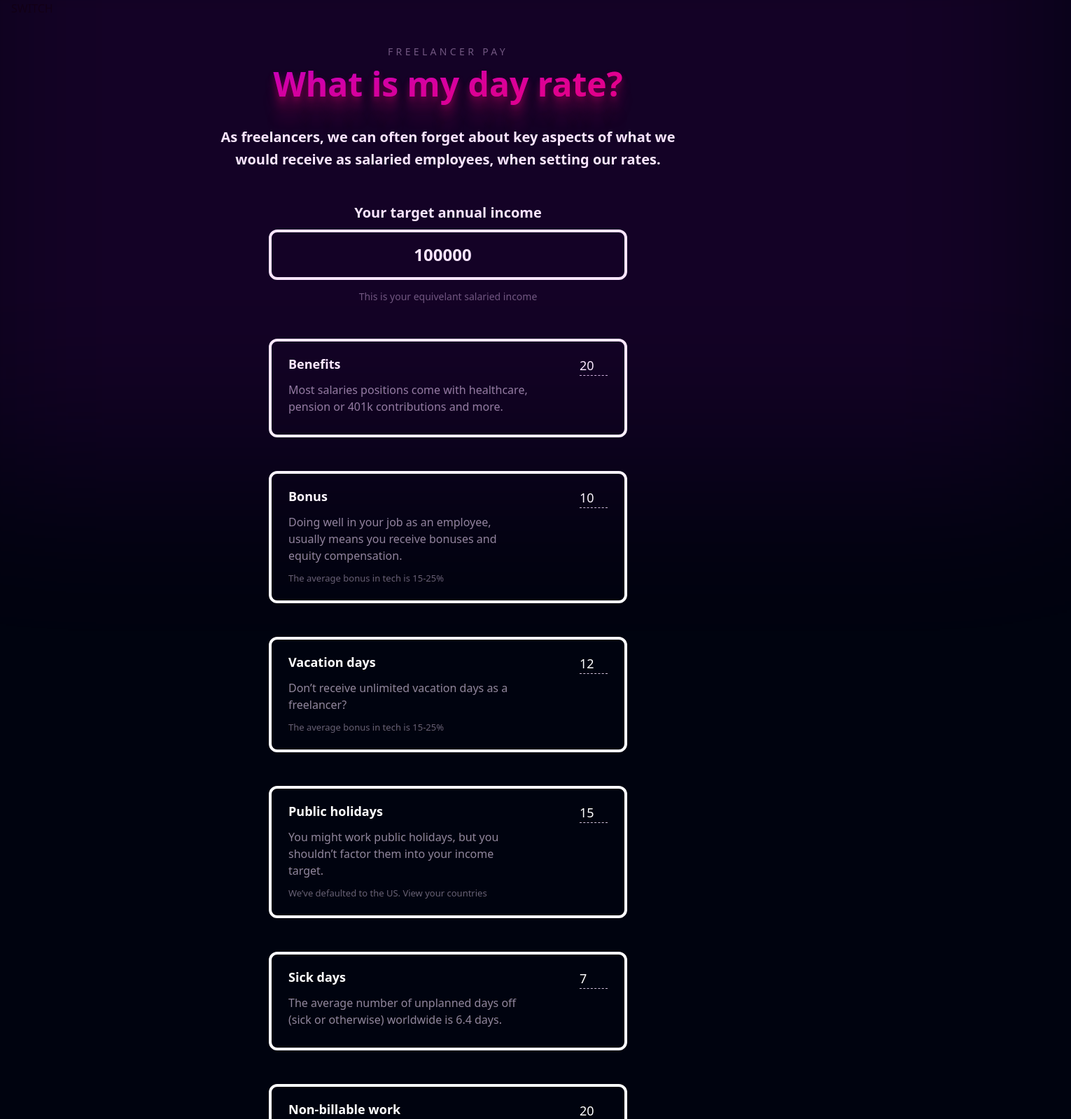
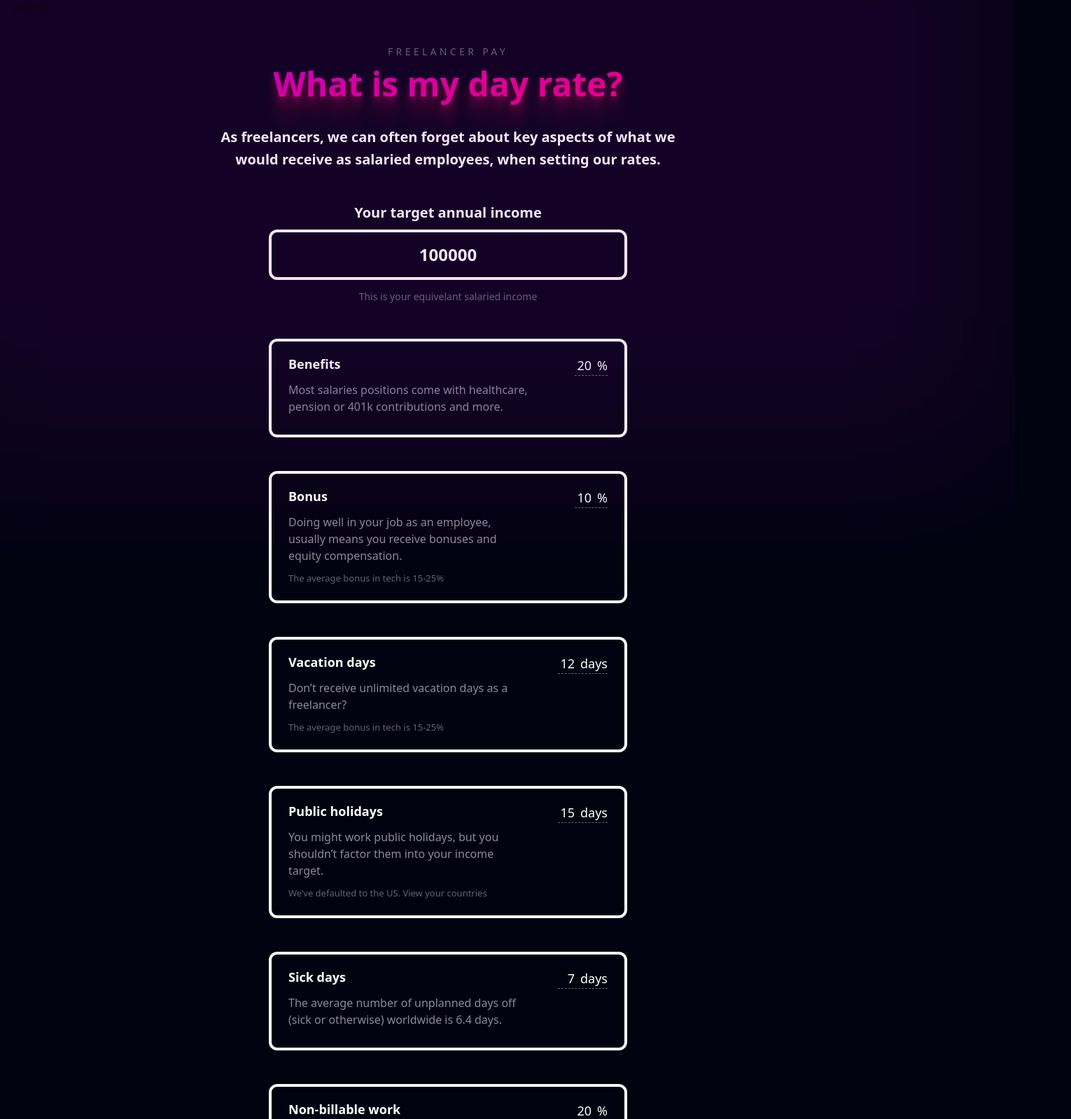
Before and after one commit to simonminton/whatismydayrate, a Vue app: page / in a window 1280 px wide. Shown: the top 1599 px of the page at 70% size, 1530 px wide, since content can reach past the window. Built offline with nearby package versions, Linux system fonts and the light colour scheme.

Commit message:
update the suffixes on inputs

```diff
--- a/index.html
+++ b/index.html
@@ -4,16 +4,22 @@
     <meta charset="UTF-8">
     <link rel="icon" href="/favicon.ico">
     <meta name="viewport" content="width=device-width, initial-scale=1.0">
-    <title>Vite App</title>
+    <title>What is my day rate?</title>
     <style>
+      body {
+        overflow-x: hidden;
+      }
       .headergradient {
         position: absolute;
         width: 1620px;
         height: 887px;
-        left: -90px;
+        left: 50%;
+        margin-left: -810px;
         top: -223px;
         background: rgba(194, 8, 240, 0.1);
         filter: blur(125px);
+        z-index: 0;
+        pointer-events: none;
       }
     </style>
   </head>
--- a/src/views/HomeView.vue
+++ b/src/views/HomeView.vue
@@ -69,41 +69,73 @@
     <CalcBox>
       <template v-slot:title>Benefits</template>
       <template v-slot:description>Most salaries positions come with healthcare, pension or 401k contributions and more.</template>
-      <template v-slot:input><input type="number" class="bg-transparent w-10 border-b border-dashed border-lightGray" v-model="benefitsPct" /></template>
+      <template v-slot:input>
+        <div class="border-b border-dashed focus-within:border-opacity-100 border-opacity-50 border-lightGray">
+          <input type="number" min="0" max="300" class="bg-transparent w-6 focus:outline-none focus-visible:ring-none focus-visible:border-none text-right mr-2" v-model="benefitsPct" />
+          <span class="">%</span>
+        </div>
+
+      </template>
 
     </CalcBox>
     <CalcBox>
       <template v-slot:title>Bonus</template>
       <template v-slot:description>Doing well in your job as an employee, usually means you receive bonuses and equity compensation.</template>
-      <template v-slot:input><input type="number" class="bg-transparent w-10 border-b border-dashed border-lightGray" v-model="bonusPct" /></template>
+      <template v-slot:input>
+        <div class="border-b border-dashed focus-within:border-opacity-100 border-opacity-50 border-lightGray">
+          <input type="number" min="0" max="300" class="bg-transparent w-6 focus:outline-none focus-visible:ring-none focus-visible:border-none text-right mr-2" v-model="bonusPct" />
+          <span class="">%</span>
+        </div>
+      </template>
       <template v-slot:secondary>The average bonus in tech is 15-25%</template>
     </CalcBox>
     <CalcBox>
       <template v-slot:title>Vacation days</template>
       <template v-slot:description>Don’t receive unlimited vacation days as a freelancer?</template>
-      <template v-slot:input><input type="number" class="bg-transparent w-10 border-b border-dashed border-lightGray" v-model="mandatoryHoliday" /></template>
+      <template v-slot:input>
+        <div class="border-b border-dashed focus-within:border-opacity-100 border-opacity-50 border-lightGray">
+          <input type="number" min="0" max="300" class="bg-transparent w-6 focus:outline-none focus-visible:ring-none focus-visible:border-none text-right mr-2" v-model="mandatoryHoliday" />
+          <span>days</span>
+        </div>
+      </template>
       <template v-slot:secondary>The average bonus in tech is 15-25%</template>
     </CalcBox>
     <CalcBox>
       <template v-slot:title>Public holidays</template>
       <template v-slot:description>You might work public holidays, but you shouldn’t factor them into your income target.</template>
-      <template v-slot:input><input type="number" class="bg-transparent w-10 border-b border-dashed border-lightGray" v-model="publicHoliday" /></template>
+      <template v-slot:input>
+        <div class="border-b border-dashed focus-within:border-opacity-100 border-opacity-50 border-lightGray">
+          <input type="number" min="0" max="300" class="bg-transparent w-6 focus:outline-none focus-visible:ring-none focus-visible:border-none text-right mr-2" v-model="publicHoliday" />
+          <span>days</span>
+        </div>
+      </template>
       <template v-slot:secondary>We’ve defaulted to the US. View your countries</template>
     </CalcBox>
     <CalcBox>
       <template v-slot:title>Sick days</template>
       <template v-slot:description>The average number of unplanned days off (sick or otherwise) worldwide is 6.4 days.</template>
-      <template v-slot:input><input type="number" class="bg-transparent w-10 border-b border-dashed border-lightGray" v-model="sickDays" /></template>
-
+      <template v-slot:input>
+        <div class="border-b border-dashed focus-within:border-opacity-100 border-opacity-50 border-lightGray">
+          <input type="number" min="0" max="300" class="bg-transparent w-6 focus:outline-none focus-visible:ring-none focus-visible:border-none text-right mr-2" v-model="sickDays" />
+          <span>days</span>
+        </div>
+      </template>
     </CalcBox>
     <CalcBox>
       <template v-slot:title>Non-billable work</template>
       <template v-slot:description>As a freelancer, you’ll spend time on non-billable work. This should be accounted for.</template>
-      <template v-slot:input><input type="number" class="bg-transparent w-10 border-b border-dashed border-lightGray" v-model="nonBillablePct" /></template>
+      <template v-slot:input>
+        <div class="border-b border-dashed focus-within:border-opacity-100 border-opacity-50 border-lightGray">
+          <input type="number" min="0" max="300" class="bg-transparent w-6  focus:outline-none focus-visible:ring-none focus-visible:border-none text-right mr-2" v-model="nonBillablePct" />
+          <span class="">%</span>
+        </div>
+        </template>
 
     </CalcBox>
 
-    <section class="flex flex-row flex-wrap py-8 px-6 bg-nearBlack border-4 border-white rounded-xl max-w-lg mx-auto mb-12">
+    <section class="grid grid-cols-1 grid-rows-1">
+    <div class="flex flex-row relative flex-wrap py-8 px-6 col-span-1 row-span-1 bg-nearBlack border-4 border-white rounded-xl max-w-lg mx-auto mb-12">
+      <div class="result col-span-1 row-span-1 h-full w-full absolute -z-10"></div>
       <p class="w-full text-center text-lg font-semibold text-white mb-3">True target earnings:</p>
       <p class="text-white w-full text-center text-4xl font-semibold mb-4">{{ targetSalary.toLocaleString('en-US', { style: 'currency', currency: 'USD', maximumFractionDigits: 0 }) }}</p>
       <p class="w-full text-center text-lg font-semibold text-white mb-3">Freelance rates are:</p>
@@ -125,11 +157,21 @@
           <p class="text-white text-xl font-bold text-center">{{ Math.ceil(monthlyRate).toLocaleString('en-US', { style: 'currency', currency: 'USD', maximumFractionDigits: 0 }) }}</p>
         </div>
       </div>
+      </div>
     </section>
   </main>
 </template>
 
+
 <style scoped>
+input::-webkit-outer-spin-button,
+      input::-webkit-inner-spin-button {
+        display: none;
+      }
+      input[type=number] {
+        -moz-appearance: textfield;
+        /* Firefox */
+      }
 .headerText {
 background: linear-gradient(90.53deg, #9E00FF 0.94%, #FF006B 99.81%);
 -webkit-background-clip: text;
```
